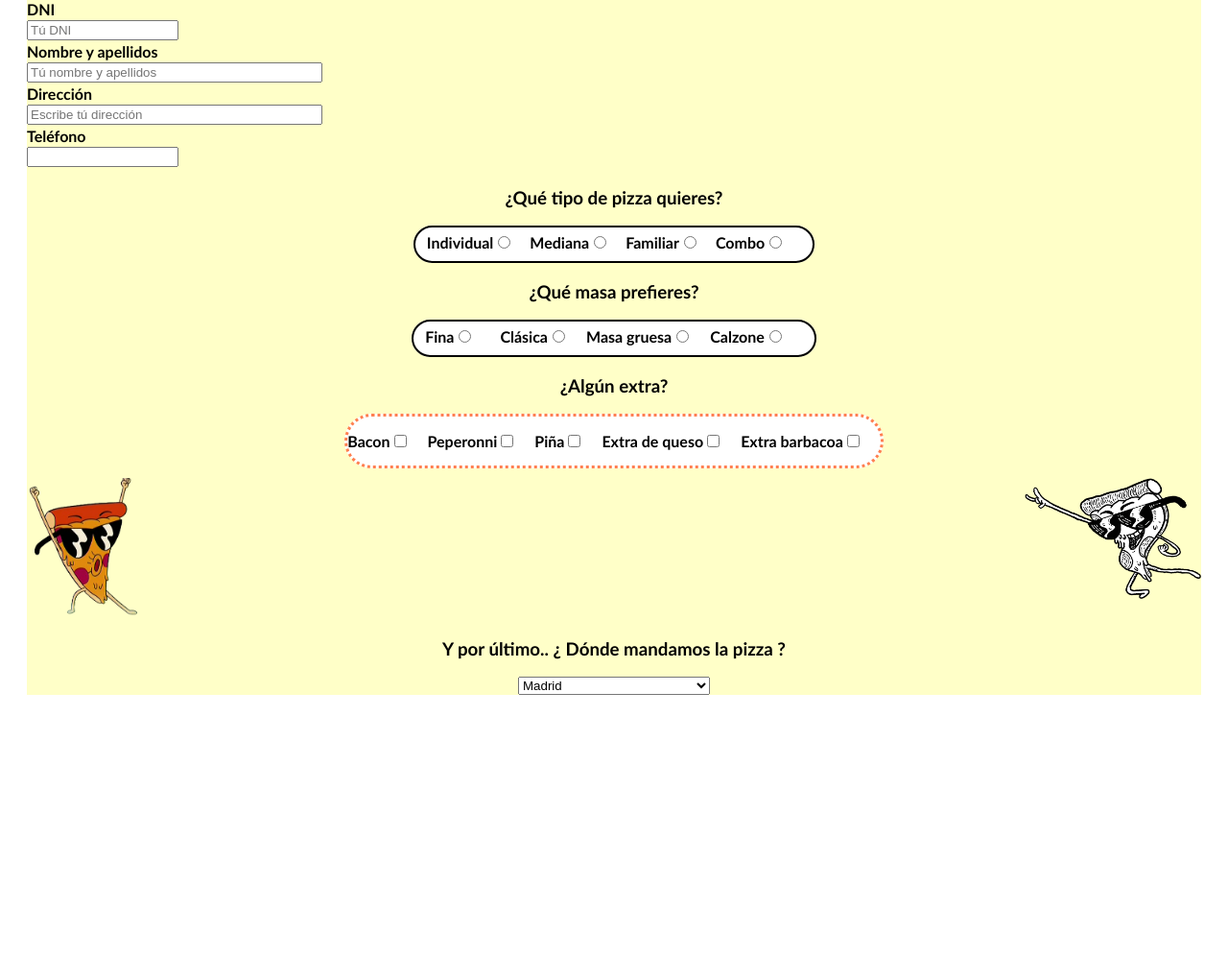
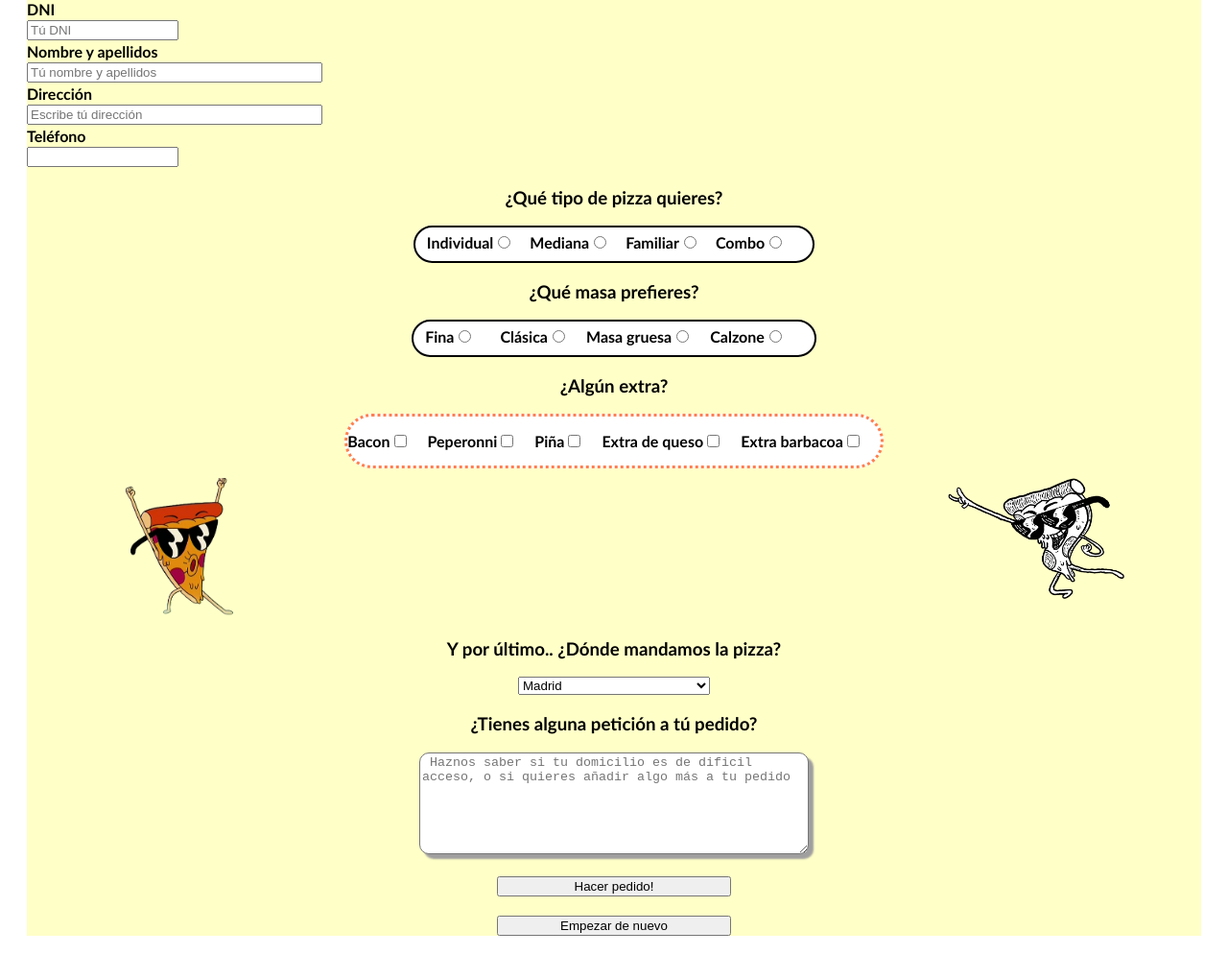
Before and after one commit to Ana-dev21/DAW_2_EntornoCliente, a plain HTML site: page Workspace_David/index.html in a window 1280 px wide. Shown: the part 102-1097 px from the top of the page at 96% size. Before the commit the page ends 846 px from the top, so only its background shows below. Drawn offline with Linux system fonts and the light colour scheme.

Commit message:
First form whit DOM done

```diff
--- a/Workspace_David/index.js
+++ b/Workspace_David/index.js
@@ -180,7 +180,7 @@ let textoCheckbox = document.createTextNode("¿Algún extra?")
 tituloCheckbox.appendChild(textoCheckbox)
 contenedor.appendChild(tituloCheckbox)
 
-    //Bacon y checkbox
+    // --> Bacon y checkbox
 let label7 = document.createElement("label")
 label7.id = "checkbox"
 let ingrediente1 = document.createElement("p")
@@ -193,7 +193,7 @@ check1.type = "checkbox"
 check1.id= "ingredientes"
 ingrediente1.appendChild(check1)
 
-    //Peperonni y checkbox
+    // --> Peperonni y checkbox
 let ingrediente2 = document.createElement("p")
 let txtingrediente2 = document.createTextNode("Peperonni")
 label7.appendChild(ingrediente2)
@@ -203,7 +203,7 @@ check2.type = "checkbox"
 check2.id = "ingredientes"
 ingrediente2.appendChild(check2)
 
-    //Piña y checkbox
+  // --> Piña y checkbox
 let ingrediente3 = document.createElement("p")
 let txtingrediente3 = document.createTextNode("Piña")
 ingrediente3.appendChild(txtingrediente3)
@@ -213,7 +213,7 @@ check3.type = "checkbox"
 check3.id = "ingredientes"
 ingrediente3.appendChild(check3)
 
-    //Extra queso
+    // --> Extra queso
 let ingrediente4 = document.createElement("p")
 let txtingrediente4 = document.createTextNode("Extra de queso")
 ingrediente4.appendChild(txtingrediente4)
@@ -224,7 +224,7 @@ check4.id = "ingredientes"
 check4.type = "checkbox"
 ingrediente4.appendChild(check4)
 
-    //Extra barbacoa
+    // --> Extra barbacoa
 let ingrediente5 = document.createElement("p")
 let txtingrediente5 = document.createTextNode("Extra barbacoa")
 ingrediente5.appendChild(txtingrediente5)
@@ -235,7 +235,7 @@ check5.type = "checkbox"
 check5.id = "ingredientes"
 ingrediente5.appendChild(check5)
 
-//Incorporación de imágenes
+//Incorporación de imágenes al contenedor principal
 let div2 = document.createElement("div")
 div2.id = "contenedor_img"
 let imagen1 = document.createElement("img")
@@ -250,10 +250,10 @@ imagen2.src = "/Pictures/pngkey.com-pizza-steve-png-7813080.png"
 div2.appendChild(imagen2)
 contenedor.appendChild(div2)
 
-//Campo select
+//Campo select con sus 3 opciones
 let ultimo = document.createElement("h3")
 ultimo.id = "titulo_ciudad"
-let txtUltimo = document.createTextNode("Y por último.. ¿ Dónde mandamos la pizza ?")
+let txtUltimo = document.createTextNode("Y por último.. ¿Dónde mandamos la pizza?")
 ultimo.appendChild(txtUltimo)
 contenedor.appendChild(ultimo)
 
@@ -277,3 +277,36 @@ seleccion.appendChild(option2)
 seleccion.appendChild(option3)
 
 contenedor.appendChild(seleccion)
+
+// Creación de la cabecera observaciones + text área
+let div3 = document.createElement("div")
+div3.id = "text_area"
+
+let observaciones = document.createElement("h3")
+let txtObservaciones = document.createTextNode("¿Tienes alguna petición a tú pedido?")
+observaciones.appendChild(txtObservaciones)
+div3.appendChild(observaciones)
+
+let area = document.createElement("textarea")
+area.id = "observaciones"
+area.placeholder = " Haznos saber si tu domicilio es de dificil acceso, o si quieres añadir algo más a tu pedido "
+div3.appendChild(area)
+contenedor.appendChild(div3)
+
+//Boton submit
+let div4 = document.createElement("div4")
+
+let enviar = document.createElement("input")
+enviar.id = "enviar"
+enviar.type = "submit"
+enviar.value = "Hacer pedido!"
+div4.appendChild(enviar)
+contenedor.appendChild(enviar)
+
+//Boton borrar
+let borrar = document.createElement("input")
+borrar.id = "borrar"
+borrar.type = "reset"
+borrar.value = "Empezar de nuevo"
+div4.appendChild(borrar)
+contenedor.appendChild(borrar)
--- a/Workspace_David/style.css
+++ b/Workspace_David/style.css
@@ -87,10 +87,12 @@ h3{
 #pizza1{
     width: 10%;
     float:left;
+    margin-left: 100px;
 }
 #pizza2{
     width: 15%;
     float:right;
+    margin-right: 80px;
 }
 
 /*Estilado del campo option*/
@@ -98,3 +100,21 @@ h3{
     width: 200px;
     margin: auto;
 }
+
+/*Estilado del text area*/
+#text_area{
+    margin:auto;
+}
+#observaciones{
+    width: 400px;
+    height: 100px;
+    border-radius: 10px;
+    box-shadow: 5px 5px 2px rgb(160, 159, 159) ;
+}
+
+/*Estilado de la botonera final*/
+#enviar, #borrar{
+    width: 20%;
+    margin: auto;
+    margin-top: 20px;
+}
```
